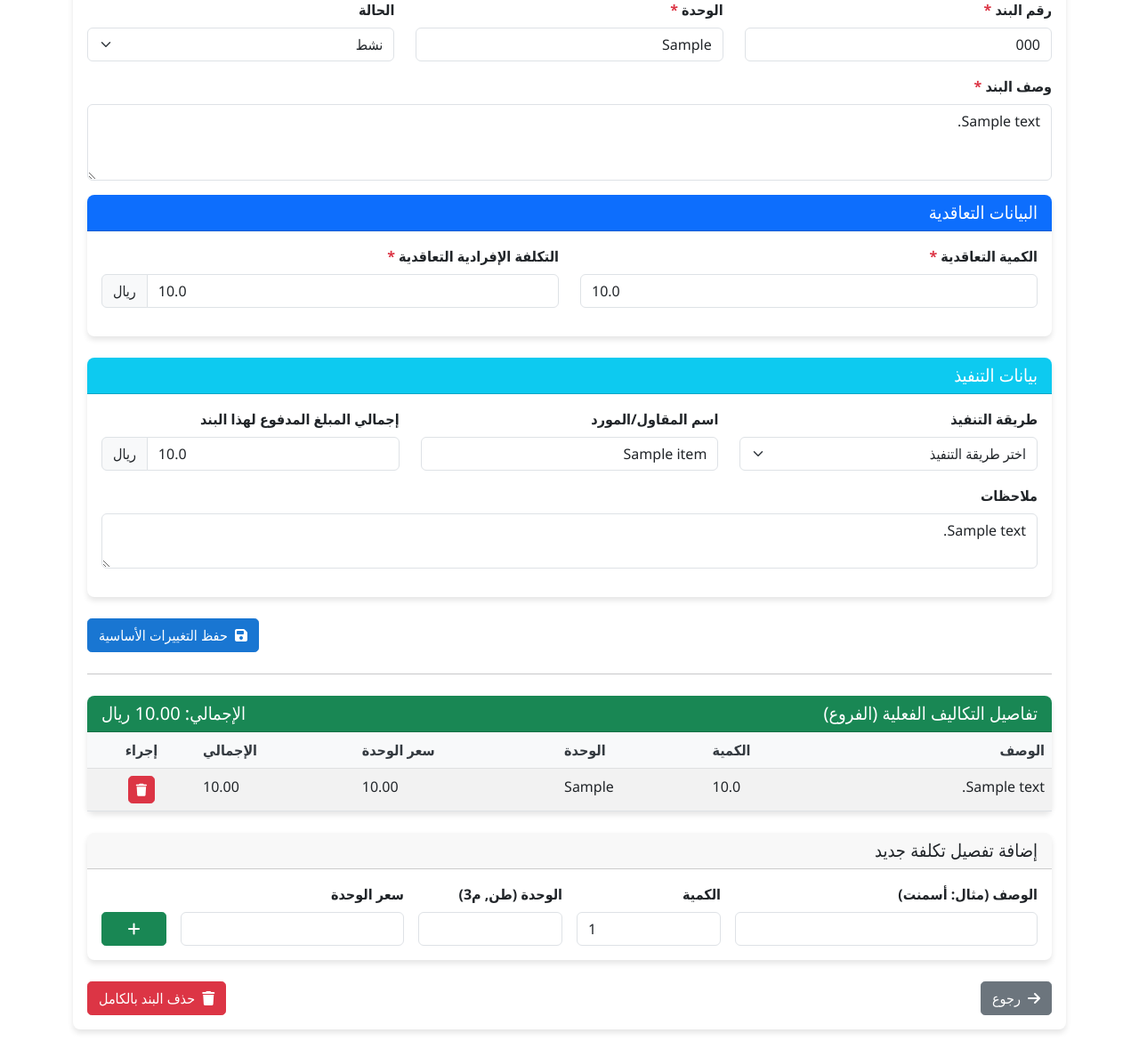
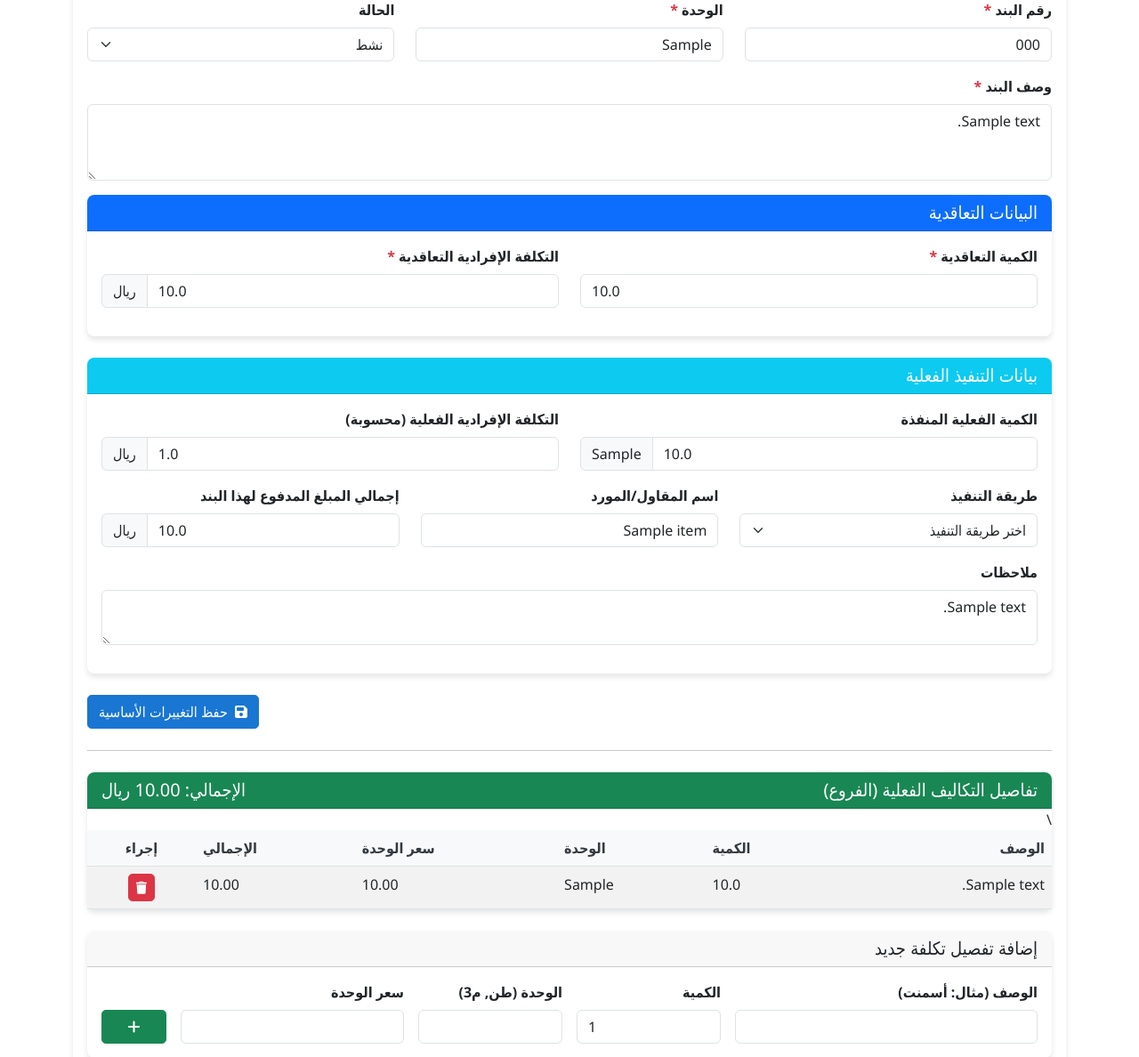
Before and after one commit to ahmedelsawy0003/SawaednaCostApp, a Flask app: page /items/1/edit in a window 1280 px wide. Shown: the part 158-1346 px from the top of the page at 89% size. Run offline with Flask 3, Linux system fonts and the light colour scheme; tables that the repository leaves empty hold one stand-in row (values such as "Sample post"); some libraries are stand-ins or nearby versions.

Commit message:
feat: Implement manual actual quantity and calculated unit cost

```diff
--- a/app/models/item.py
+++ b/app/models/item.py
@@ -19,6 +19,9 @@ class Item(db.Model):
     contract_unit_cost = db.Column(db.Float, nullable=False)
     contract_total_cost = db.Column(db.Float, nullable=False)
 
+    # **** الحقل الجديد الذي تمت إضافته ****
+    actual_quantity = db.Column(db.Float, nullable=True)
+
     # بيانات التنفيذ (مع إزالة حقول التكلفة الفعلية)
     status = db.Column(db.String(20), default='نشط')
     execution_method = db.Column(db.String(50), nullable=True)
@@ -38,11 +41,20 @@ class Item(db.Model):
         """(مُعدل) حساب التكلفة الفعلية الإجمالية من مجموع تفاصيل التكلفة"""
         return sum(detail.total_cost for detail in self.cost_details)
 
+    # **** الدالة الذكية الجديدة التي تمت إضافتها ****
+    @property
+    def actual_unit_cost(self):
+        """(جديد) حساب التكلفة الإفرادية الفعلية بناءً على الكمية الفعلية المدخلة"""
+        if self.actual_quantity and self.actual_quantity > 0:
+            return self.actual_total_cost / self.actual_quantity
+        return 0
+
     @property
     def quantity_variance(self):
         """حساب الفرق في الكميات كخاصية"""
-        # بما أن الكمية الفعلية لم تعد موجودة بشكل مباشر، يمكن تعديل هذه الدالة لاحقاً
-        return 0
+        if self.actual_quantity is not None:
+             return self.actual_quantity - self.contract_quantity
+        return 0 # أو أي قيمة افتراضية أخرى
 
     @property
     def cost_variance(self):
@@ -65,7 +77,13 @@ class Item(db.Model):
             'contract_quantity': self.contract_quantity,
             'contract_unit_cost': self.contract_unit_cost,
             'contract_total_cost': self.contract_total_cost,
+
+            # **** الحقول الجديدة المضافة للـ API ****
+            'actual_quantity': self.actual_quantity,
+            'actual_unit_cost': self.actual_unit_cost,
+
             'actual_total_cost': self.actual_total_cost, # سيتم حسابه تلقائياً
+            'quantity_variance': self.quantity_variance,
             'cost_variance': self.cost_variance,
             'status': self.status,
             'execution_method': self.execution_method,
--- a/app/routes/item_routes.py
+++ b/app/routes/item_routes.py
@@ -89,6 +89,12 @@ def update_item(item_id):
             item.contract_unit_cost = float(data.get('contract_unit_cost'))
             item.contract_total_cost = item.contract_quantity * item.contract_unit_cost
 
+        # **** السطر الجديد لحفظ الكمية الفعلية ****
+        if data.get('actual_quantity'):
+            item.actual_quantity = float(data.get('actual_quantity'))
+        else:
+            item.actual_quantity = None
+
         # تحديث بيانات أخرى
         item.item_number = data.get('item_number', item.item_number)
         item.description = data.get('description', item.description)
--- a/templates/items/edit.html
+++ b/templates/items/edit.html
@@ -63,9 +63,25 @@
 
             <div class="card mb-4">
                 <div class="card-header bg-info text-white">
-                    <h5 class="mb-0">بيانات التنفيذ</h5>
+                    <h5 class="mb-0">بيانات التنفيذ الفعلية</h5>
                 </div>
                 <div class="card-body">
+                    <div class="row mb-3">
+                        <div class="col-md-6">
+                            <label for="actual_quantity" class="form-label">الكمية الفعلية المنفذة</label>
+                            <div class="input-group">
+                                <input type="number" class="form-control" id="actual_quantity" name="actual_quantity" step="0.01" min="0" value="{{ item.actual_quantity or '' }}">
+                                <span class="input-group-text">{{ item.unit }}</span>
+                            </div>
+                        </div>
+                        <div class="col-md-6">
+                            <label for="actual_unit_cost" class="form-label">التكلفة الإفرادية الفعلية (محسوبة)</label>
+                            <div class="input-group">
+                                <input type="number" class="form-control" id="actual_unit_cost" name="actual_unit_cost" value="{{ item.actual_unit_cost }}" readonly>
+                                <span class="input-group-text">ريال</span>
+                            </div>
+                        </div>
+                    </div>
                     <div class="row mb-3">
                         <div class="col-md-4">
                             <label for="execution_method" class="form-label">طريقة التنفيذ</label>
@@ -125,7 +141,7 @@
                         </tr>
                     </thead>
                     <tbody>
-                        {% for detail in item.cost_details %}
+                        {% for detail in item.cost_details %}\
                         <tr>
                             <td>{{ detail.description }}</td>
                             <td class="text-end">{{ detail.quantity }}</td>
@@ -227,11 +243,16 @@
             const quantity = parseFloat(contractQuantityInput.value) || 0;
             const unitCost = parseFloat(contractUnitCostInput.value) || 0;
             const total = quantity * unitCost;
-            contractTotalCostInput.value = total.toFixed(2);
+            // This field does not exist in the provided HTML, but keeping the logic in case it's added back
+            if (contractTotalCostInput) {
+                contractTotalCostInput.value = total.toFixed(2);
+            }
         }
 
-        contractQuantityInput.addEventListener('input', calculateContractTotal);
-        contractUnitCostInput.addEventListener('input', calculateContractTotal);
+        if (contractQuantityInput && contractUnitCostInput) {
+            contractQuantityInput.addEventListener('input', calculateContractTotal);
+            contractUnitCostInput.addEventListener('input', calculateContractTotal);
+        }
 
         // Form validation
         const form = document.getElementById('editItemForm');
--- a/templates/items/index.html
+++ b/templates/items/index.html
@@ -59,7 +59,8 @@
                             <td class="text-end">{{ "{:,.2f}".format(item.contract_quantity) }}</td>
                             <td class="text-end">{{ "{:,.2f}".format(item.contract_unit_cost) }}</td>
                             <td class="text-end">{{ "{:,.2f}".format(item.contract_total_cost) }}</td>
-                            <td class="text-end">{{ "{:,.2f}".format(item.actual_quantity) if item.actual_quantity else "-" }}</td>
+
+                            <td class="text-end">{{ "{:,.2f}".format(item.actual_quantity) if item.actual_quantity is not none else "-" }}</td>
                             <td class="text-end">{{ "{:,.2f}".format(item.actual_unit_cost) if item.actual_unit_cost else "-" }}</td>
                             <td class="text-end">{{ "{:,.2f}".format(item.actual_total_cost) if item.actual_total_cost else "-" }}</td>
                             <td class="text-end {{ 'text-success' if item.cost_variance > 0 else 'text-danger' if item.cost_variance < 0 else '' }}">
```
